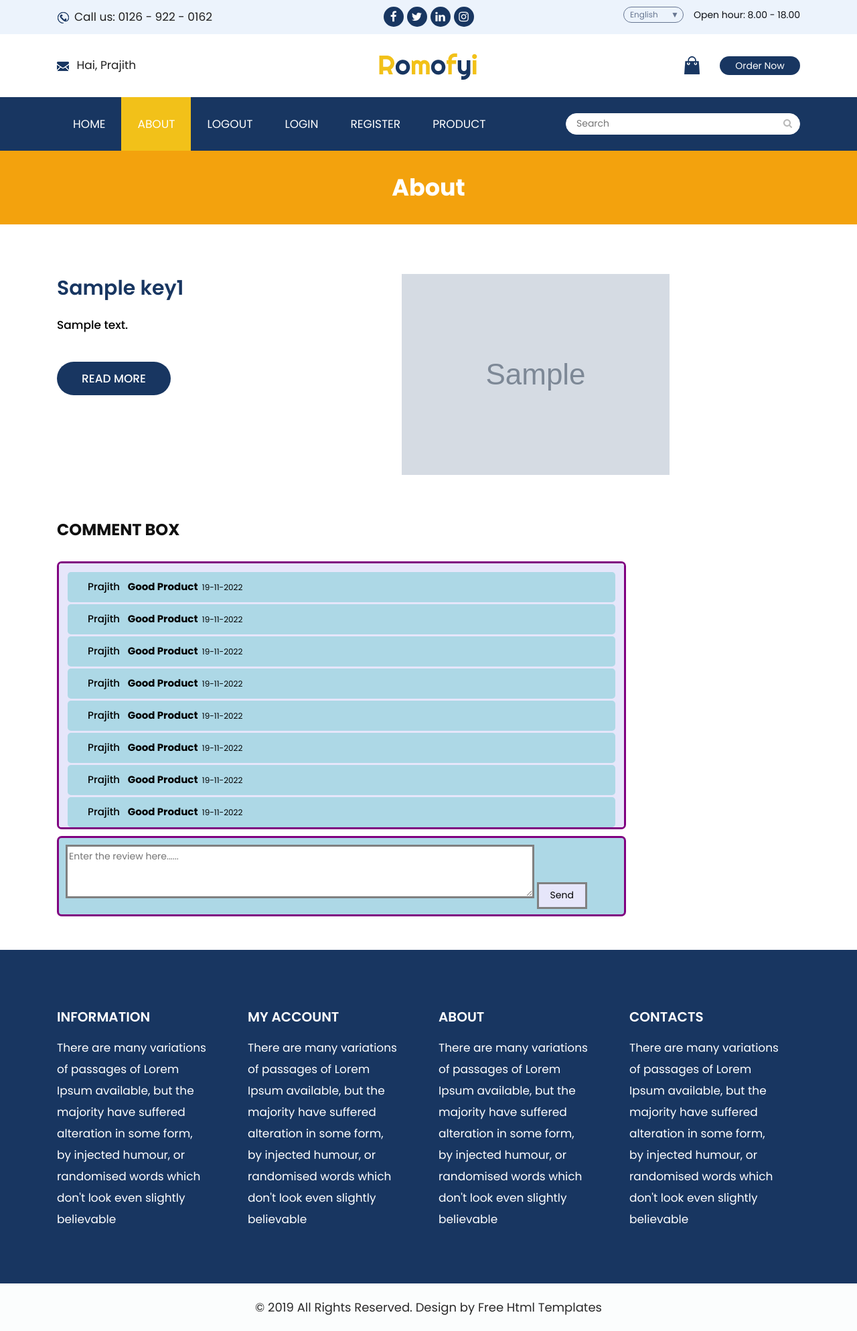
After one commit to Prajith0314/Trialshop, a Django app: template trialshop/template/about.html in a window 1280 px wide. The commit adds this page. Shown: the whole page at 67% size. Run offline with Django 4.2, Linux system fonts and the light colour scheme; the template is opened without the code that fills it: most values are stand-ins (such as "Sample title", 1, 10 or a date in 2020); grey boxes marked "Sample" are stand-in pictures; some libraries are stand-ins or nearby versions.

Commit message:
comment section and foreign key created

```diff
--- a/trialshop/home/urls.py
+++ b/trialshop/home/urls.py
@@ -7,6 +7,6 @@ urlpatterns = [
     path('login1/',views.login1,name="login"),
     path('register/',views.register,name="register"),
     path('logout/',views.logout,name="logout"),
-    path('product/',views.product,name="product")
+
 
 ]
--- a/trialshop/home/views.py
+++ b/trialshop/home/views.py
@@ -64,5 +64,3 @@ def register(request):
 def logout(request):
    auth.logout(request)
    return redirect("/")
-def product(request):
-   return render(request,"test.html")
--- a/trialshop/product/models.py
+++ b/trialshop/product/models.py
@@ -6,3 +6,9 @@ class fashion_collection(models.Model):
     price=models.IntegerField()
     desc=models.TextField()
     date=models.DateTimeField(auto_now_add=True)
+
+class comment_box(models.Model):
+    fkey=models.ForeignKey(fashion_collection,related_name="comments",on_delete=models.CASCADE)
+    name=models.CharField(max_length=100)
+    msg=models.TextField()
+    date=models.DateTimeField(auto_now_add=True)
--- a/trialshop/product/urls.py
+++ b/trialshop/product/urls.py
@@ -2,5 +2,6 @@ from django.urls import path,include
 from . import views
 
 urlpatterns = [
-    path('',views.sample)
+    path('',views.about,name="about"),
+
 ]
--- /dev/null
+++ b/trialshop/template/about.html
@@ -0,0 +1,303 @@
+{% load static %}
+<!DOCTYPE html>
+<html lang="en">
+   <head>
+      <!-- basic -->
+      <meta charset="utf-8">
+      <meta http-equiv="X-UA-Compatible" content="IE=edge">
+      <!-- mobile metas -->
+      <meta name="viewport" content="width=device-width, initial-scale=1">
+      <meta name="viewport" content="initial-scale=1, maximum-scale=1">
+      <!-- site metas -->
+      <title>Trialshop</title>
+      <meta name="keywords" content="">
+      <meta name="description" content="">
+      <meta name="author" content="">
+      <!-- bootstrap css -->
+      <link rel="stylesheet" href="{% static 'css/bootstrap.min.css' %}">
+      <!-- style css -->
+      <link rel="stylesheet" href="{% static 'css/style.css' %}">
+      <!-- Responsive-->
+      <link rel="stylesheet" href="{% static 'css/responsive.css' %}">
+      <!-- fevicon -->
+      <link rel="icon" href="{% static 'images/fevicon.png' %}" type="image/gif" />
+      <!-- Scrollbar Custom CSS -->
+      <link rel="stylesheet" href="{% static 'css/jquery.mCustomScrollbar.min.css' %}">
+      <!-- Tweaks for older IEs-->
+      <link rel="stylesheet" href="{% static 'https://netdna.bootstrapcdn.com/font-awesome/4.0.3/css/font-awesome.css' %}">
+      <link rel="stylesheet" href="{% static 'https://cdnjs.cloudflare.com/ajax/libs/fancybox/2.1.5/jquery.fancybox.min.css' %}" media="screen">
+      <!--[if lt IE 9]>
+      <script src="https://oss.maxcdn.com/html5shiv/3.7.3/html5shiv.min.js"></script>
+      <script src="https://oss.maxcdn.com/respond/1.4.2/respond.min.js"></script><![endif]-->
+      <style>
+         .comment-box{
+            width:850px;
+            height:400px;
+            background-color:lavender;
+            border:3px solid purple;
+            padding:10px;
+            margin-top:20px;
+            overflow:auto;
+            border-radius:7px;
+
+         }
+         .comment-box p{
+            background-color:lightblue;
+            padding:10px;
+            margin:3px;
+            border-radius:5px;
+            padding-left:30px;
+            color:black
+         }
+         .Review-Box{
+            width:850px;
+            height:120px;
+            background-color:lightblue;
+            margin-top:10px;
+            border-radius:7px;
+            padding:10px;
+            border:3px solid purple;
+         }
+         .Review-Box textarea{
+            width:700px;
+            height:80px;
+            border:3px solid gray;
+         }
+         .Review-Box button{
+            width:75px;
+            height:40px;
+            border:3px solid gray;
+            background-color:lavender;
+
+         }
+      </style>
+   </head>
+   <!-- body -->
+   <body class="main-layout footer_to90 about_page">
+      <!-- loader  -->
+      <div class="loader_bg">
+         <div class="loader"><img src="{% static 'images/loading.gif' %}" alt="#" /></div>
+      </div>
+      <!-- end loader -->
+      <!-- header -->
+      <header>
+         <!-- header inner -->
+         <div class="header">
+            <div class="header_top d_none1">
+               <div class="container">
+                  <div class="row">
+                     <div class="col-md-4">
+                        <ul class="conta_icon">
+                           <li><a href="#"><img src="{% static 'images/call.png' %}" alt="#"/>Call us: 0126 - 922 - 0162</a> </li>
+                        </ul>
+                     </div>
+                     <div class="col-md-4">
+                        <ul class="social_icon">
+                           <li> <a href="#"><i class="fa fa-facebook" aria-hidden="true"></i>
+                              </a>
+                           </li>
+                           <li> <a href="#"><i class="fa fa-twitter"></i></a></li>
+                           <li> <a href="#"> <i class="fa fa-linkedin" aria-hidden="true"></i></a></li>
+                           <li> <a href="#"><i class="fa fa-instagram" aria-hidden="true"></i>
+                              </a>
+                           </li>
+                        </ul>
+                     </div>
+                     <div class="col-md-4">
+                        <div class="se_fonr1">
+                           <form action="#" >
+                              <div class="select-box">
+                                 <label for="select-box1" class="label select-box1"><span class="label-desc">English</span> </label>
+                                 <select id="select-box1" class="select">
+                                    <option value="Choice 1">English</option>
+                                    <option value="Choice 1">Falkla</option>
+                                    <option value="Choice 2">Germa</option>
+                                    <option value="Choice 3">Neverl</option>
+                                 </select>
+                              </div>
+                           </form>
+                           <span class="time_o"> Open hour: 8.00 - 18.00</span>
+                        </div>
+                     </div>
+                  </div>
+               </div>
+            </div>
+            <div class="header_midil">
+               <div class="container">
+                  <div class="row d_flex">
+                     <div class="col-md-4">
+                        <ul class="conta_icon d_none1">
+                           <li><a href="#"><img src="{% static 'images/email.png' %}" alt="#"/> Hai, Prajith</a> </li>
+                        </ul>
+                     </div>
+                     <div class="col-md-4">
+                        <a class="logo" href="#"><img src="{% static 'images/logo.png' %}" alt="#"/></a>
+                     </div>
+                     <div class="col-md-4">
+                        <ul class="right_icon d_none1">
+                           <li><a href="#"><img src="{% static 'images/shopping.png' %}" alt="#"/></a> </li>
+                           <a href="#" class="order">Order Now</a>
+                        </ul>
+                     </div>
+                  </div>
+               </div>
+            </div>
+            <div class="header_bottom">
+               <div class="container">
+                  <div class="row">
+                     <div class="col-xl-8 col-lg-8 col-md-8 col-sm-8">
+                        <nav class="navigation navbar navbar-expand-md navbar-dark ">
+                           <button class="navbar-toggler" type="button" data-toggle="collapse" data-target="#navbarsExample04" aria-controls="navbarsExample04" aria-expanded="false" aria-label="Toggle navigation">
+                           <span class="navbar-toggler-icon"></span>
+                           </button>
+                           <div class="collapse navbar-collapse" id="navbarsExample04">
+                              <ul class="navbar-nav mr-auto">
+                                 <li class="nav-item ">
+                                    <a class="nav-link" href="{% url 'home' %}">Home</a>
+                                 </li>
+                                 <li class="nav-item active">
+                                    <a class="nav-link" href="{% url 'about' %}">About</a>
+                                 </li>
+                                 <li class="nav-item">
+                                    <a class="nav-link" href="{% url 'logout' %}">logout</a>
+                                 </li>
+                                 <li class="nav-item">
+                                    <a class="nav-link" href="{% url 'login' %}">Login</a>
+                                 </li>
+                                 <li class="nav-item">
+                                    <a class="nav-link" href="{% url 'register' %}">Register</a>
+                                 </li>
+                                 <li class="nav-item">
+                                    <a class="nav-link" href="#">Product</a>
+                                 </li>
+                              </ul>
+                           </div>
+                        </nav>
+                     </div>
+                     <div class="col-md-4">
+                        <div class="search">
+                           <form action="/action_page.php">
+                              <input class="form_sea" type="text" placeholder="Search" name="search">
+                              <button type="submit" class="seach_icon"><i class="fa fa-search"></i></button>
+                           </form>
+                        </div>
+                     </div>
+                  </div>
+               </div>
+            </div>
+         </div>
+      </header>
+      <!-- end header inner -->
+      <!-- end header -->
+      <div class="blue_bg">
+         <div class="container">
+            <div class="row">
+               <div class="col-md-12">
+                  <div class="titlepage">
+                     <h2>About</h2>
+                  </div>
+               </div>
+            </div>
+         </div>
+      </div>
+      <!-- about section -->
+      <div class="about">
+         <div class="container">
+            <div class="row">
+               <div class="col-md-5">
+                  <div class="about_text">
+                     <h3>{{key1.name}}</h3>
+                     <p>{{key1.desc}}</p>
+                     <a class="read_more" href="#">Read More</a>
+                  </div>
+               </div>
+               <div class="col-md-7">
+                  <div class="about_img">
+                     <figure><img src="{{key1.image.url}}" alt="#"/></figure>
+                  </div>
+               </div>
+            </div>
+            <br><br>
+            <h1><b>COMMENT BOX</b></h1>
+            <div class="comment-box">
+               <p>Prajith &nbsp;  <b>Good Product &nbsp;</b><small>19-11-2022 &nbsp;</small></p>
+               <p>Prajith &nbsp;  <b>Good Product &nbsp;</b><small>19-11-2022 &nbsp;</small></p>
+               <p>Prajith &nbsp;  <b>Good Product &nbsp;</b><small>19-11-2022 &nbsp;</small></p>
+               <p>Prajith &nbsp;  <b>Good Product &nbsp;</b><small>19-11-2022 &nbsp;</small></p>
+               <p>Prajith &nbsp;  <b>Good Product &nbsp;</b><small>19-11-2022 &nbsp;</small></p>
+               <p>Prajith &nbsp;  <b>Good Product &nbsp;</b><small>19-11-2022 &nbsp;</small></p>
+               <p>Prajith &nbsp;  <b>Good Product &nbsp;</b><small>19-11-2022 &nbsp;</small></p>
+               <p>Prajith &nbsp;  <b>Good Product &nbsp;</b><small>19-11-2022 &nbsp;</small></p>
+               <p>Prajith &nbsp;  <b>Good Product &nbsp;</b><small>19-11-2022 &nbsp;</small></p>
+               <p>Prajith &nbsp;  <b>Good Product &nbsp;</b><small>19-11-2022 &nbsp;</small></p>
+               <p>Prajith &nbsp;  <b>Good Product &nbsp;</b><small>19-11-2022 &nbsp;</small></p>
+               <p>Prajith &nbsp;  <b>Good Product &nbsp;</b><small>19-11-2022 &nbsp;</small></p>
+               <p>Prajith &nbsp;  <b>Good Product &nbsp;</b><small>19-11-2022 &nbsp;</small></p>
+               <p>Prajith &nbsp;  <b>Good Product &nbsp;</b><small>19-11-2022 &nbsp;</small></p>
+               <p>Prajith &nbsp;  <b>Good Product &nbsp;</b><small>19-11-2022 &nbsp;</small></p>
+               <p>Prajith &nbsp;  <b>Good Product &nbsp;</b><small>19-11-2022 &nbsp;</small></p>
+               <p>Prajith &nbsp;  <b>Good Product &nbsp;</b><small>19-11-2022 &nbsp;</small></p>
+               <p>Prajith &nbsp;  <b>Good Product &nbsp;</b><small>19-11-2022 &nbsp;</small></p>
+               <p>Prajith &nbsp;  <b>Good Product &nbsp;</b><small>19-11-2022 &nbsp;</small></p>
+            </div>
+            <div class="Review-Box">
+               <textarea placeholder="Enter the review here......"></textarea>
+               <button>Send</button>
+
+            </div>
+         </div>
+      </div>
+      <!-- end about section -->
+      <!--  footer -->
+      <footer>
+         <div class="footer">
+            <div class="container">
+               <div class="row">
+                  <div class="col-md-3">
+                     <div class="inror_box">
+                        <h3>INFORMATION </h3>
+                        <p>There are many variations of passages of Lorem Ipsum available, but the majority have suffered alteration in some form, by injected humour, or randomised words which don't look even slightly believable</p>
+                     </div>
+                  </div>
+                  <div class="col-md-3">
+                     <div class="inror_box">
+                        <h3>MY ACCOUNT </h3>
+                        <p>There are many variations of passages of Lorem Ipsum available, but the majority have suffered alteration in some form, by injected humour, or randomised words which don't look even slightly believable</p>
+                     </div>
+                  </div>
+                  <div class="col-md-3">
+                     <div class="inror_box">
+                        <h3>ABOUT  </h3>
+                        <p>There are many variations of passages of Lorem Ipsum available, but the majority have suffered alteration in some form, by injected humour, or randomised words which don't look even slightly believable</p>
+                     </div>
+                  </div>
+                  <div class="col-md-3">
+                     <div class="inror_box">
+                        <h3>CONTACTS  </h3>
+                        <p>There are many variations of passages of Lorem Ipsum available, but the majority have suffered alteration in some form, by injected humour, or randomised words which don't look even slightly believable</p>
+                     </div>
+                  </div>
+               </div>
+            </div>
+            <div class="copyright">
+               <div class="container">
+                  <div class="row">
+                     <div class="col-md-12">
+                        <p>© 2019 All Rights Reserved. Design by<a href="https://html.design/"> Free Html Templates</a></p>
+                     </div>
+                  </div>
+               </div>
+            </div>
+         </div>
+      </footer>
+      <!-- end footer -->
+      <!-- Javascript files-->
+      <script src="{% static 'js/jquery.min.js' %}"></script>
+      <script src="{% static 'js/popper.min.js' %}"></script>
+      <script src="{% static 'js/bootstrap.bundle.min.js' %}"></script>
+      <script src="{% static 'js/jquery-3.0.0.min.js' %}"></script>
+      <!-- sidebar -->
+      <script src="{% static 'js/jquery.mCustomScrollbar.concat.min.js' %}"></script>
+      <script src="{% static 'js/custom.js' %}"></script>
+   </body>
+</html>
--- a/trialshop/template/index.html
+++ b/trialshop/template/index.html
@@ -238,10 +238,11 @@
                      <div class="dark_white_bg" ><img width=200px src="{{i.image.url}}" alt="#"/></div>
                      <h2><b>{{i.name}}</b></h2>
                      <div class="col-md-12">
-                        <a class="read_more" href="#">See More</a>
+                        <a class="read_more" href="about?id={{i.id}}">See More</a>
                      </div>
                   </div>
                {% endfor %}
+               <h2>Hello World</h2>
 
 
 
--- a/trialshop/trialshop/urls.py
+++ b/trialshop/trialshop/urls.py
@@ -23,6 +23,6 @@ from django.conf import settings
 urlpatterns = [
     path('admin/', admin.site.urls),
     path('',include("home.urls")),
-    path('product/',include("product.urls")),
+    path('about/',include("product.urls")),
 
 ]+static(settings.MEDIA_URL,document_root=settings.MEDIA_ROOT)
```
Also changed, not shown: trialshop/product/views.py (+6 -2 lines).
